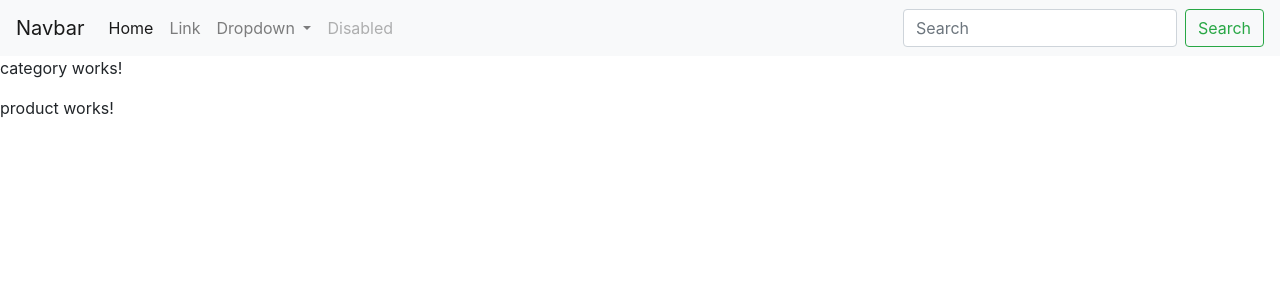
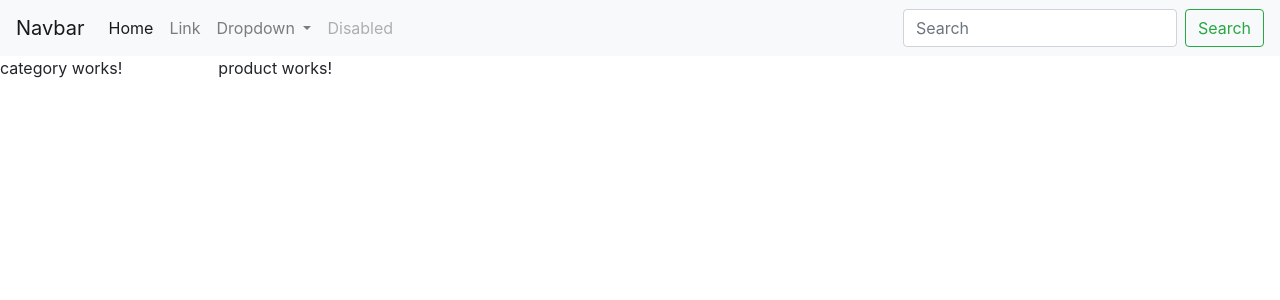
Before and after one commit to omerozoglu/myangularlessons, an Angular app: page / in a window 1280 px wide. Shown: the top 300 px of the page. Built offline with nearby package versions, Linux system fonts and the light colour scheme.

Commit message:
bootstrap layout

```diff
--- a/src/app/app.component.html
+++ b/src/app/app.component.html
@@ -1,3 +1,9 @@
 <app-nav></app-nav>
-<app-category></app-category>
-<app-product></app-product>
+<div class="row">
+<div class="col-md-2">
+    <app-category></app-category>
+</div>
+<div class="col-md-10">
+    <app-product></app-product>
+</div>
+</div>
```
